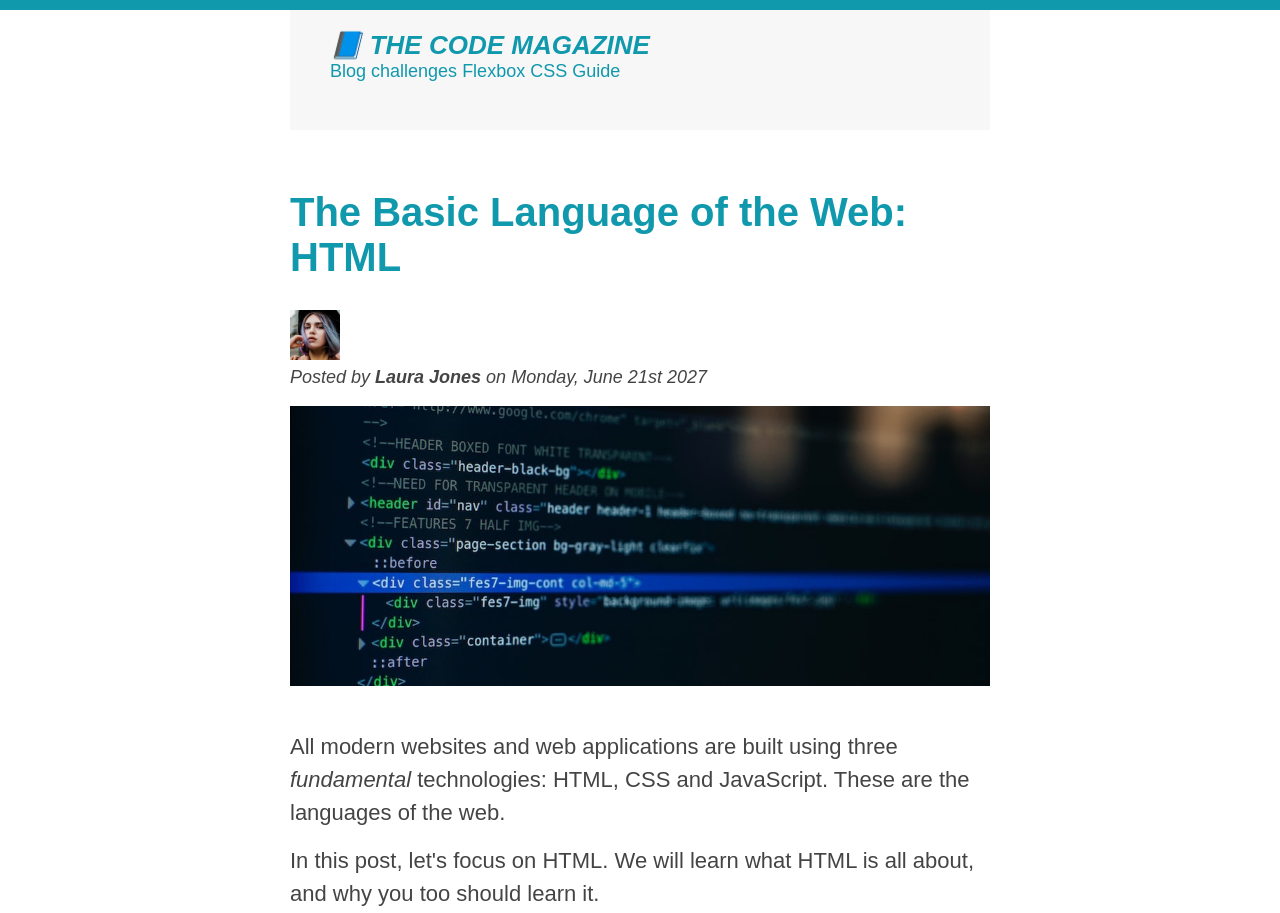
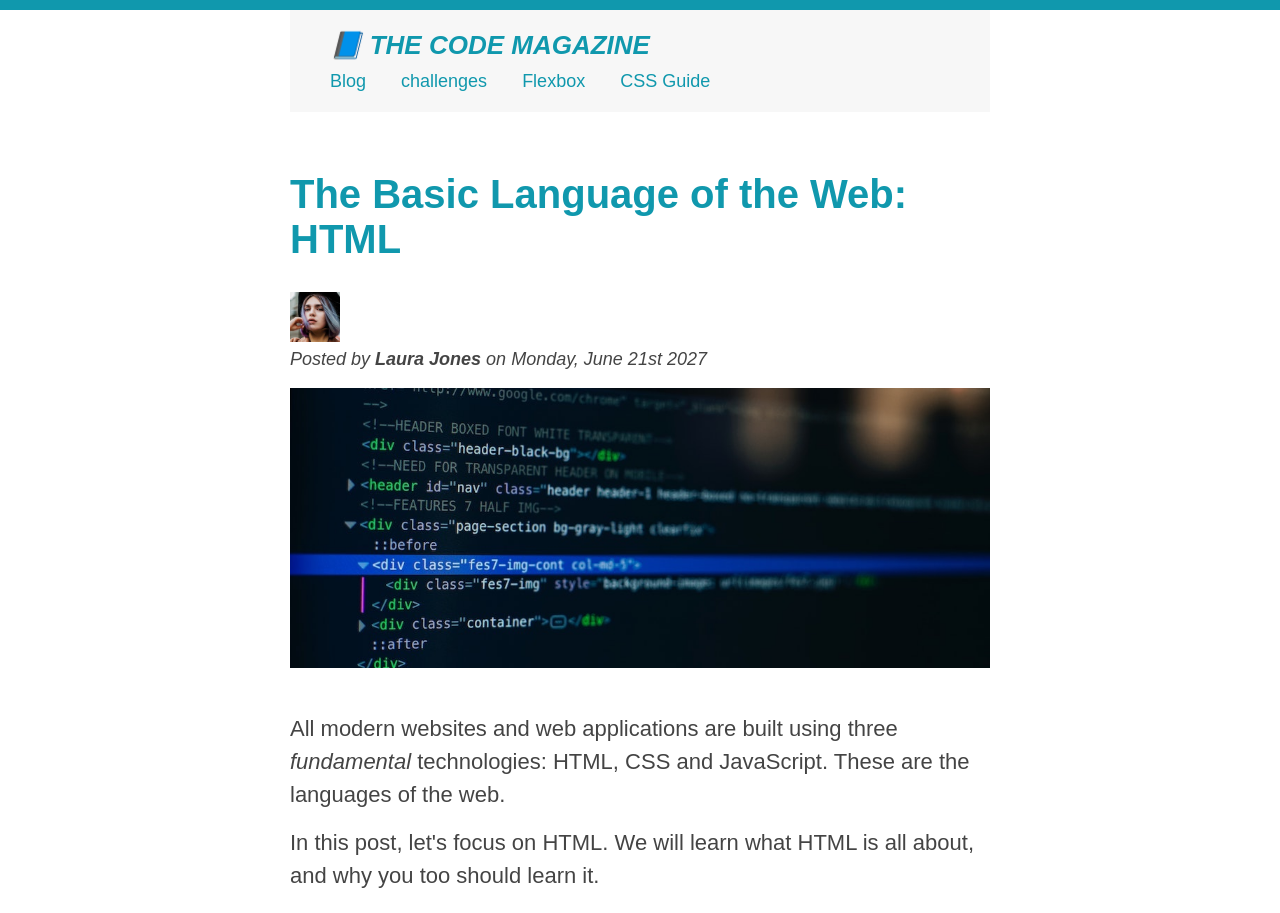
Before and after one commit to manjunathlakshmaih/HTML-CSS, a plain HTML site: page index.html in a window 1280 px wide. Shown: the top 913 px of the page. Drawn offline with Linux system fonts and the light colour scheme; files whose address does not match are found by name.

Commit message:
css changes-01

```diff
--- a/index.css
+++ b/index.css
@@ -24,7 +24,7 @@ body{
   padding-right: 40px; */
   padding: 20px 40px;
   margin-bottom: 60px;
-  height: 80px;
+  /* height: 80px; */
 }
 nav{
   font-size: 18px;
@@ -159,6 +159,20 @@ a:active {
   height: auto;
 }
 
+nav a:link {
+  /* background-color: orangered;
+  margin: 20px;
+  padding: 20px;
+  display: block; */
+  margin-right: 30px;
+  margin-top: 10px;
+  display: inline-block;
+}
+
+nav a:link :last-child {
+  margin-right: 0;
+}
+
 /* Resolvig conflicts */
 /* #Copyright{
   color: red;
```
